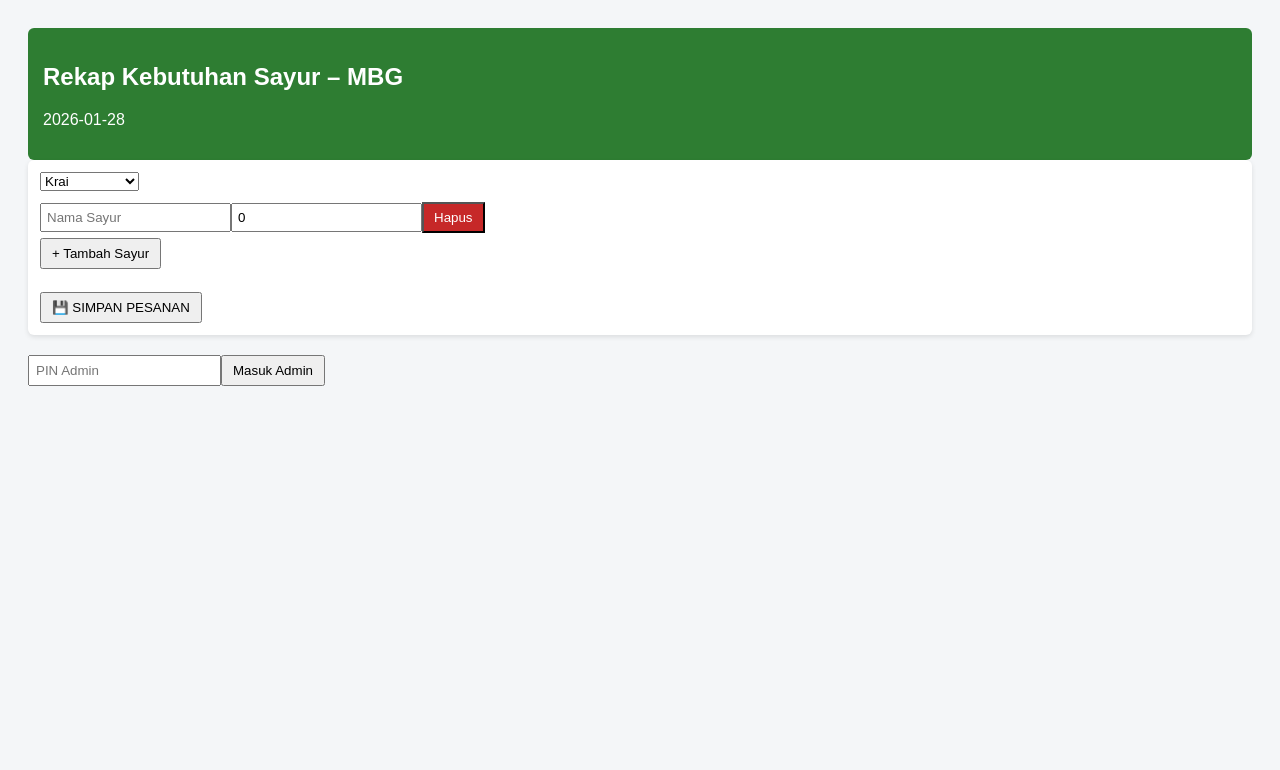
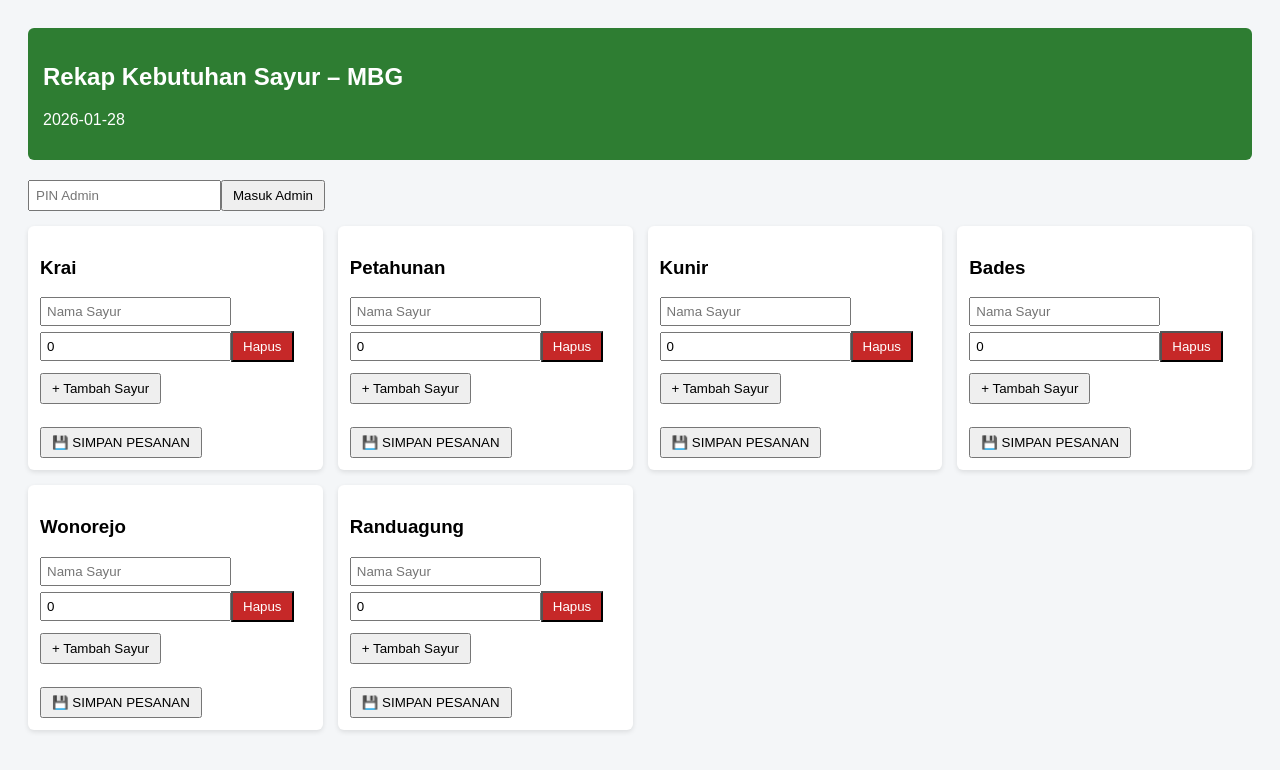
Before and after one commit to ruhulhayat01-ship-it/REKAPAN-SAYUR-1, a React (Vite) app: page / in a window 1280 px wide. Shown: the top 770 px of the page. Built offline with nearby package versions, Linux system fonts and the light colour scheme; the HTML template or start-up script is replaced by a standard one.

Commit message:
Update App.tsx

```diff
--- a/src/App.tsx
+++ b/src/App.tsx
@@ -4,9 +4,10 @@ import { createClient } from "@supabase/supabase-js";
 /* ======================
    SUPABASE
 ====================== */
-const supabaseUrl = "https://rqmcpnkpctdlrayvouly.supabase.co";
-const supabaseAnonKey = "sb_publishable_8Phqrx84tQKTHlm5Rkwffw__qC0V3Q2";
-const supabase = createClient(supabaseUrl, supabaseAnonKey);
+const supabase = createClient(
+  "https://rqmcpnkpctdlrayvouly.supabase.co",
+  "sb_publishable_8Phqrx84tQKTHlm5Rkwffw__qC0V3Q2"
+);
 
 /* ======================
    KONFIGURASI
@@ -26,65 +27,67 @@ const todayISO = new Date().toISOString().split("T")[0];
 /* ======================
    TYPE
 ====================== */
-type Sayur = {
-  nama: string;
-  kg: number;
-};
-
-type Pesanan = {
-  dapur: string;
-  sayur: Sayur[];
-};
+type Sayur = { nama: string; kg: number };
+type DapurData = { nama: string; sayur: Sayur[] };
 
 /* ======================
    APP
 ====================== */
 export default function App() {
+  const [tanggal, setTanggal] = useState(todayISO);
   const [isAdmin, setIsAdmin] = useState(false);
-  const [pinInput, setPinInput] = useState("");
-  const [tanggal, setTanggal] = useState(todayISO);
+  const [pin, setPin] = useState("");
 
-  const [pesanan, setPesanan] = useState<Pesanan>({
-    dapur: dapurList[0],
-    sayur: [{ nama: "", kg: 0 }],
-  });
+  const [data, setData] = useState<DapurData[]>(
+    dapurList.map((d) => ({
+      nama: d,
+      sayur: [{ nama: "", kg: 0 }],
+    }))
+  );
 
   /* ======================
      HANDLER
   ====================== */
-  const updateSayur = (index: number, field: "nama" | "kg", value: string) => {
-    const newSayur = [...pesanan.sayur];
-    newSayur[index][field] = field === "kg" ? Number(value) : value;
-    setPesanan({ ...pesanan, sayur: newSayur });
+  const updateSayur = (
+    dIndex: number,
+    sIndex: number,
+    field: "nama" | "kg",
+    value: string
+  ) => {
+    const newData = [...data];
+    newData[dIndex].sayur[sIndex][field] =
+      field === "kg" ? Number(value) : value;
+    setData(newData);
   };
 
-  const tambahSayur = () => {
-    setPesanan({
-      ...pesanan,
-      sayur: [...pesanan.sayur, { nama: "", kg: 0 }],
-    });
+  const tambahSayur = (dIndex: number) => {
+    const newData = [...data];
+    newData[dIndex].sayur.push({ nama: "", kg: 0 });
+    setData(newData);
   };
 
-  const hapusSayur = (index: number) => {
-    const newSayur = [...pesanan.sayur];
-    newSayur.splice(index, 1);
-    setPesanan({ ...pesanan, sayur: newSayur });
+  const hapusSayur = (dIndex: number, sIndex: number) => {
+    const newData = [...data];
+    newData[dIndex].sayur.splice(sIndex, 1);
+    setData(newData);
   };
 
   /* ======================
-     SIMPAN KE SUPABASE
+     SIMPAN PER DAPUR
   ====================== */
-  const simpanPesanan = async () => {
-    const rows = pesanan.sayur
+  const simpanPesanan = async (dIndex: number) => {
+    const dapur = data[dIndex];
+
+    const rows = dapur.sayur
       .filter((s) => s.nama && s.kg > 0)
       .map((s) => ({
         tanggal,
-        dapur: pesanan.dapur,
+        dapur: dapur.nama,
         nama_sayur: s.nama,
         kg: s.kg,
       }));
 
-    if (rows.length === 0) {
+    if (!rows.length) {
       alert("❌ Tidak ada data");
       return;
     }
@@ -96,8 +99,7 @@ export default function App() {
     if (error) {
       alert("❌ Gagal simpan: " + error.message);
     } else {
-      alert("✅ Pesanan berhasil dikirim");
-      setPesanan({ ...pesanan, sayur: [{ nama: "", kg: 0 }] });
+      alert(`✅ Pesanan ${dapur.nama} tersimpan`);
     }
   };
 
@@ -106,44 +108,10 @@ export default function App() {
   ====================== */
   return (
     <div className="app-container">
+      {/* HEADER */}
       <div className="app-header">
         <h2>Rekap Kebutuhan Sayur – MBG</h2>
         <p>{tanggal}</p>
-      </div>
-
-      {/* FORM DAPUR */}
-      <div className="dapur-card">
-        <select
-          value={pesanan.dapur}
-          onChange={(e) => setPesanan({ ...pesanan, dapur: e.target.value })}
-        >
-          {dapurList.map((d) => (
-            <option key={d}>{d}</option>
-          ))}
-        </select>
-
-        {pesanan.sayur.map((s, i) => (
-          <div key={i} style={{ marginTop: 6 }}>
-            <input
-              placeholder="Nama Sayur"
-              value={s.nama}
-              onChange={(e) => updateSayur(i, "nama", e.target.value)}
-            />
-            <input
-              type="number"
-              value={s.kg}
-              onChange={(e) => updateSayur(i, "kg", e.target.value)}
-            />
-            <button className="danger" onClick={() => hapusSayur(i)}>
-              Hapus
-            </button>
-          </div>
-        ))}
-
-        <button onClick={tambahSayur}>+ Tambah Sayur</button>
-        <br />
-        <br />
-        <button onClick={simpanPesanan}>💾 SIMPAN PESANAN</button>
       </div>
 
       {/* ADMIN */}
@@ -153,21 +121,81 @@ export default function App() {
             <input
               type="password"
               placeholder="PIN Admin"
-              value={pinInput}
-              onChange={(e) => setPinInput(e.target.value)}
+              value={pin}
+              onChange={(e) => setPin(e.target.value)}
             />
             <button
-              onClick={() => {
-                if (pinInput === ADMIN_PIN) setIsAdmin(true);
-                else alert("PIN salah");
-              }}
+              onClick={() =>
+                pin === ADMIN_PIN
+                  ? setIsAdmin(true)
+                  : alert("PIN salah")
+              }
             >
               Masuk Admin
             </button>
           </>
         ) : (
-          <strong>Mode Admin Aktif</strong>
+          <>
+            <strong>Mode Admin Aktif</strong>
+            <br />
+            <input
+              type="date"
+              value={tanggal}
+              onChange={(e) => setTanggal(e.target.value)}
+            />
+            <button
+              className="secondary"
+              onClick={() => setIsAdmin(false)}
+            >
+              Keluar Admin
+            </button>
+          </>
         )}
+      </div>
+
+      {/* GRID */}
+      <div className="dapur-grid">
+        {data.map((d, dIndex) => (
+          <div className="dapur-card" key={dIndex}>
+            <h3>{d.nama}</h3>
+
+            {d.sayur.map((s, sIndex) => (
+              <div key={sIndex} style={{ marginBottom: 6 }}>
+                <input
+                  placeholder="Nama Sayur"
+                  value={s.nama}
+                  onChange={(e) =>
+                    updateSayur(dIndex, sIndex, "nama", e.target.value)
+                  }
+                />
+                <input
+                  type="number"
+                  value={s.kg}
+                  onChange={(e) =>
+                    updateSayur(dIndex, sIndex, "kg", e.target.value)
+                  }
+                />
+                <button
+                  className="danger"
+                  onClick={() => hapusSayur(dIndex, sIndex)}
+                >
+                  Hapus
+                </button>
+              </div>
+            ))}
+
+            <button onClick={() => tambahSayur(dIndex)}>
+              + Tambah Sayur
+            </button>
+
+            <br />
+            <br />
+
+            <button onClick={() => simpanPesanan(dIndex)}>
+              💾 SIMPAN PESANAN
+            </button>
+          </div>
+        ))}
       </div>
     </div>
   );
```
